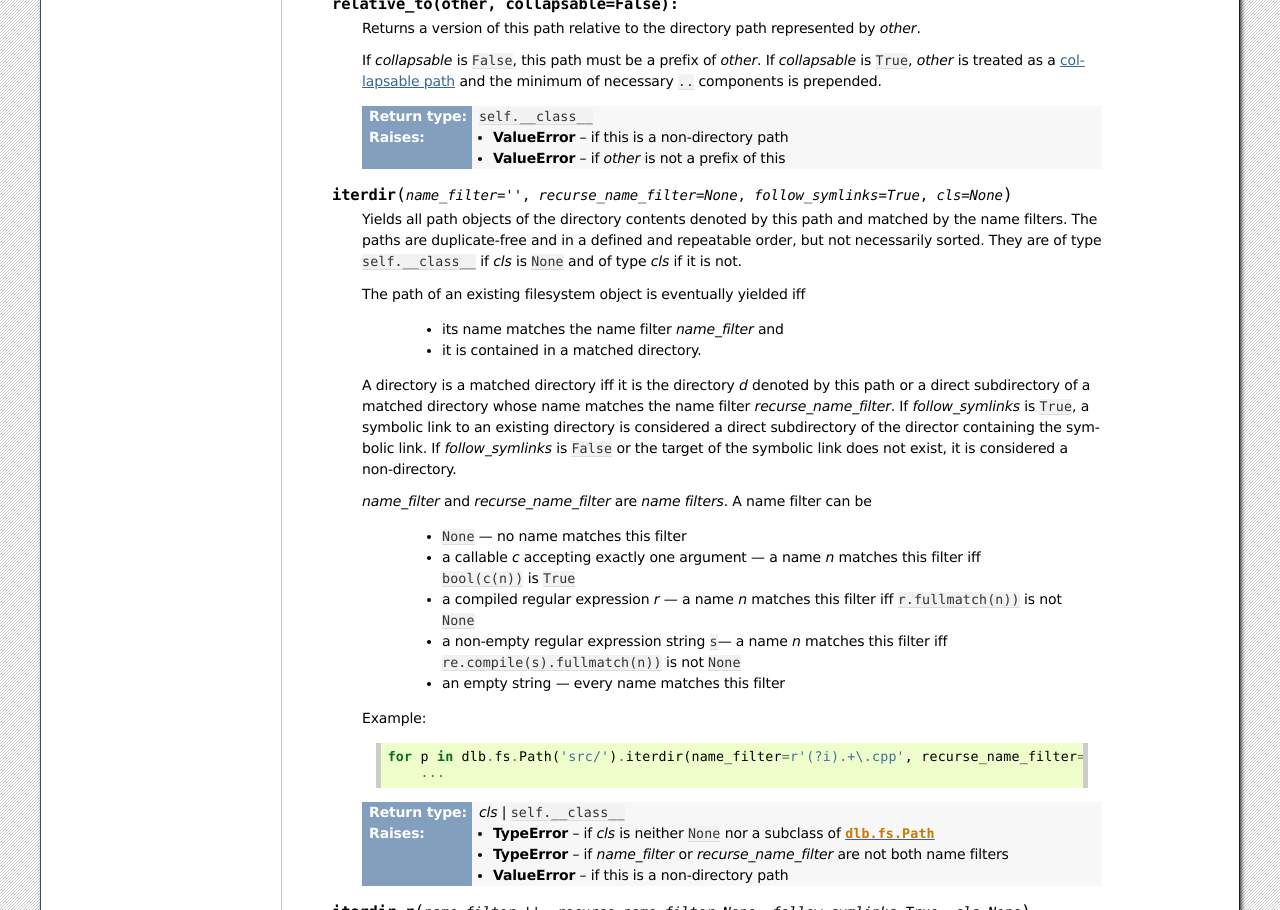
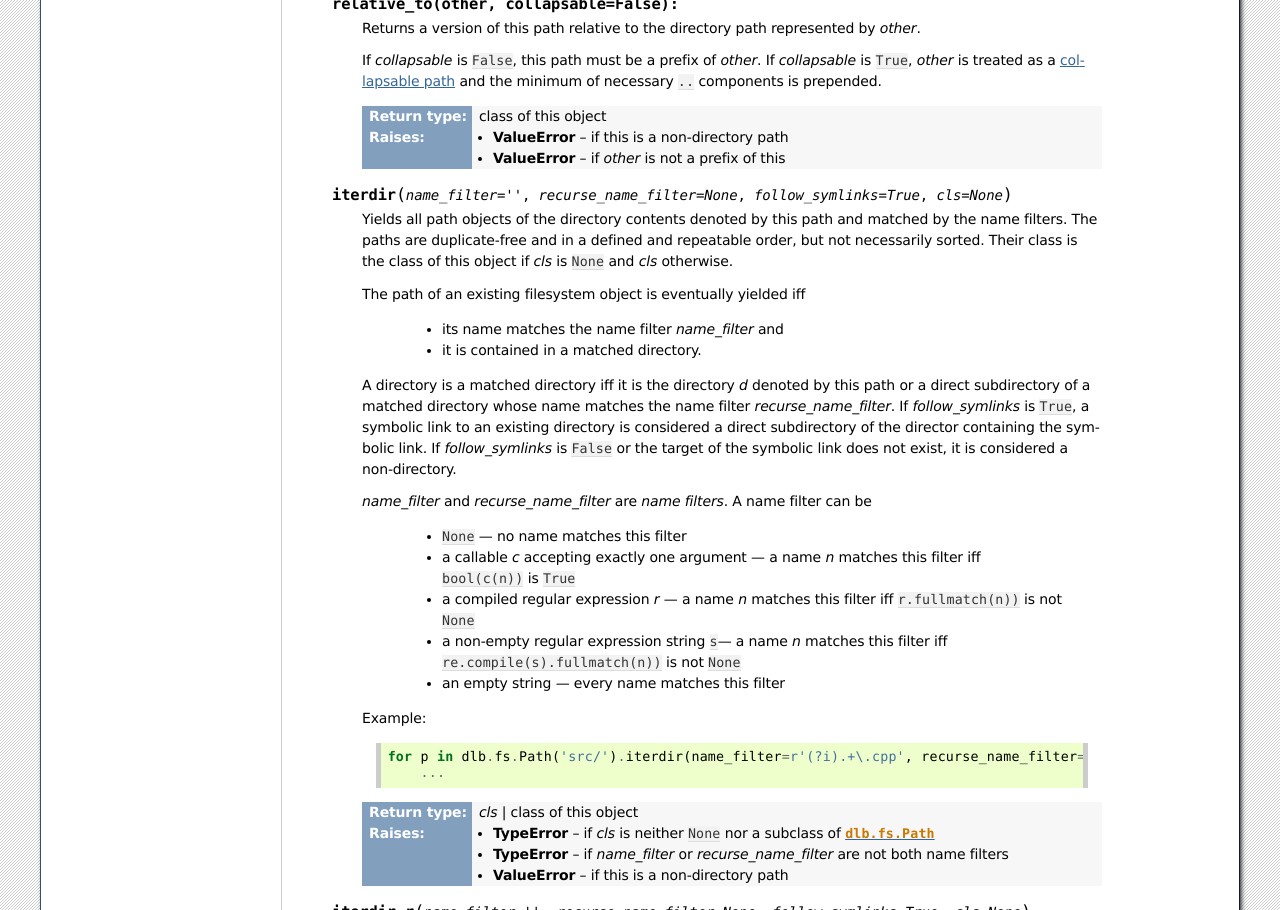
Before and after one commit to dlu-ch/dlb, a Sphinx documentation site: the page built from doc/fs.rst, in a window 1280 px wide and 1400 px high, scrolled down 2259 px. Shown: the part 152-1062 px from the top of the window. Built offline with Sphinx 7.4.7, drawn with Linux system fonts in a browser that asks for light colours; some of the changed text lies outside the part shown.

Commit message:
Remove 'self' from documentation

```diff
--- a/doc/ex_context.rst
+++ b/doc/ex_context.rst
@@ -195,7 +195,7 @@ Context objects
 
       :raises NotRunningError: if :term:`dlb is not running <run of dlb>`).
 
-   .. method:: temporary(self, suffix='', is_dir=False)
+   .. method:: temporary(suffix='', is_dir=False)
 
       Return a :class:`dlb.ex.Temporary` object, representing a temporary regular file (for *is_dir* = ``False``) or a
       temporary directory (for *is_dir* = ``True``) in the :term:`management tree` with a unique path.
--- a/doc/fs.rst
+++ b/doc/fs.rst
@@ -142,7 +142,7 @@ Path objects
       If *collapsable* is ``True``, *other* is treated as a :term:`collapsable path` and the minimum of necessary
       :file:`..` components is prepended.
 
-      :rtype: ``self.__class__``
+      :rtype: class of this object
 
       :raises ValueError: if this is a non-directory path
       :raises ValueError: if *other* is not a prefix of this
@@ -152,7 +152,7 @@ Path objects
       Yields all path objects of the directory contents denoted by this path and matched by the
       name filters.
       The paths are duplicate-free and in a defined and repeatable order, but not necessarily sorted.
-      They are of type ``self.__class__`` if *cls* is ``None`` and of type *cls* if it is not.
+      Their class is the class of this object if *cls* is ``None`` and *cls* otherwise.
 
       The path of an existing filesystem object is eventually yielded iff
 
@@ -182,7 +182,7 @@ Path objects
           for p in dlb.fs.Path('src/').iterdir(name_filter=r'(?i).+\.cpp', recurse_name_filter=lambda n: '.' not in n):
               ...
 
-      :rtype: *cls* | ``self.__class__``
+      :rtype: *cls* | class of this object
 
       :raises TypeError: if *cls* is neither ``None`` nor a subclass of :class:`dlb.fs.Path`
       :raises TypeError: if *name_filter* or *recurse_name_filter* are not both name filters
@@ -230,7 +230,7 @@ Path objects
 
       :param key: slice of components (indices into :attr:`parts`)
       :type key: :class:`slice`
-      :rtype: ``self.__class__``
+      :rtype: class of this object
       :return: subpath
 
       :raises TypeError: if *key* is not a slice
```
